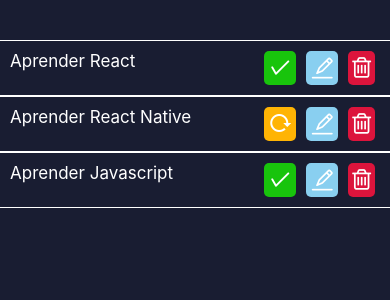
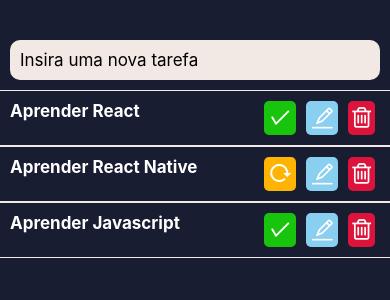
Before and after one commit to kaua-reis-clear/TodoAppReactNative, a React Native app: screen / in a window 390 px wide. Shown: the top 300 px of the page. Built offline with nearby package versions, Linux system fonts and the light colour scheme.

Commit message:
created input component

```diff
--- a/App.jsx
+++ b/App.jsx
@@ -1,11 +1,13 @@
 import { StatusBar } from 'expo-status-bar';
 import { StyleSheet, Text, View } from 'react-native';
 import { List } from './src/components'
+import { Input } from './src/components'
 
 export default function App() {
   return (
     <View style={styles.container}>
       <StatusBar style="auto" />
+      <Input/>
       <List/>
     </View>
   );
--- a/src/components/Input/index.jsx
+++ b/src/components/Input/index.jsx
@@ -0,0 +1,11 @@
+import React from 'react';
+import { TextInput, TouchableOpacity, View } from 'react-native';
+import style from './styles';
+
+export default function Input() {
+  return (
+    <View>
+      <TextInput style={style.input} placeholder="Insira uma nova tarefa"/>
+    </View>
+  );
+}
--- /dev/null
+++ b/src/components/Input/styles.js
@@ -0,0 +1,17 @@
+import { StyleSheet, Dimensions } from "react-native";
+
+const style = StyleSheet.create({
+    inputArea: {
+
+    },
+    input: {
+        backgroundColor: '#F2E9E4',
+        fontSize: 17,
+        width: (Dimensions.get('window').width - 20),
+        borderRadius: 10,
+        padding: 10,
+        marginBottom: 10
+    }
+});
+
+export default style
--- a/src/components/ListItem/style.js
+++ b/src/components/ListItem/style.js
@@ -8,11 +8,12 @@
         padding: 10,
         borderBottomWidth: 1,
         borderTopWidth: 1,
-        borderColor: '#FFF'
+        borderColor: '#F2E9E4'
     },
     desc: {
         color: '#FFF',
-        fontSize: 17
+        fontSize: 17,
+        fontWeight: 'bold'
     },
     buttons: {
         flexDirection: 'row'
```
